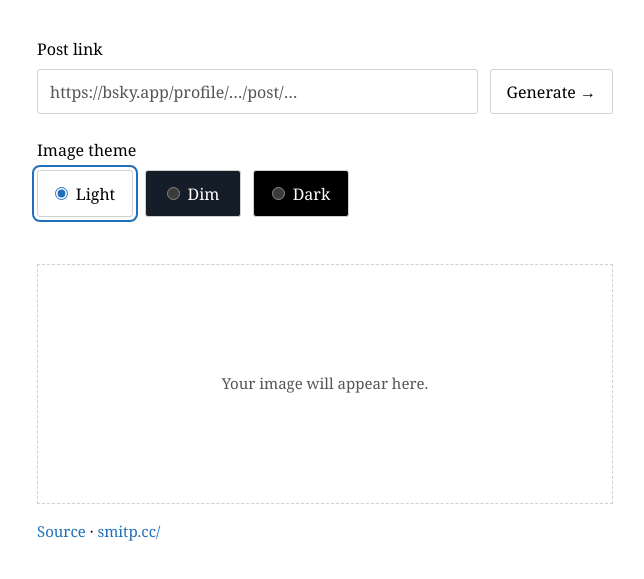
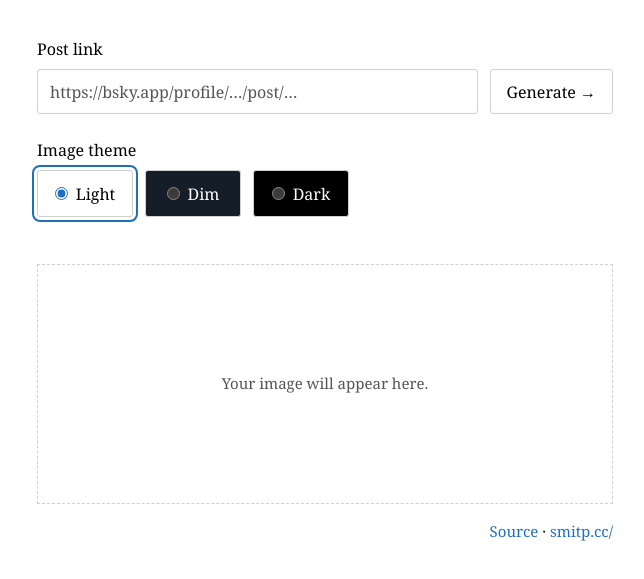
Before and after one commit to smit4k/skyshot, a website: page site/index.html in a window 1280 px wide. Shown: the part 211-790 px from the top of the page, without its empty margins (315-959 px from the left). Drawn offline with Linux system fonts and the light colour scheme; files whose address does not match are found by name.

Commit message:
Keep footer links aligned to the right
Co-authored-by: codex <codex@openai.com>

```diff
--- a/site/style.css
+++ b/site/style.css
@@ -97,6 +97,7 @@ fieldset:disabled .theme-choice { opacity: 0.65; cursor: wait; }
 figure { margin: 0; }
 img { display: block; width: 100%; height: auto; }
 figcaption { display: flex; justify-content: space-between; gap: 1rem; margin-top: 1rem; font-size: 0.9375rem; }
+figcaption > span { margin-left: auto; }
 
 @media (max-width: 28rem) {
   .input-row { flex-direction: column; }
```
